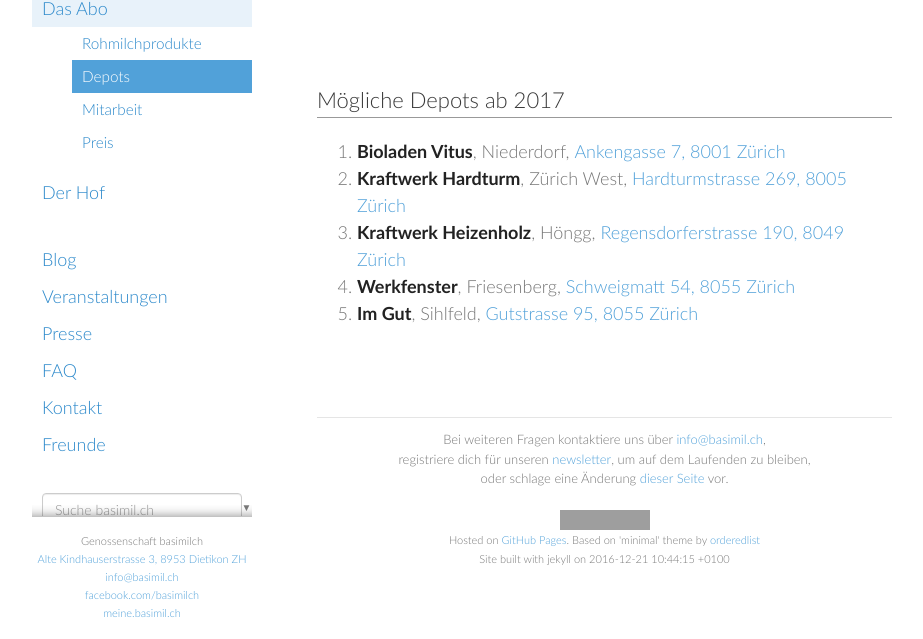
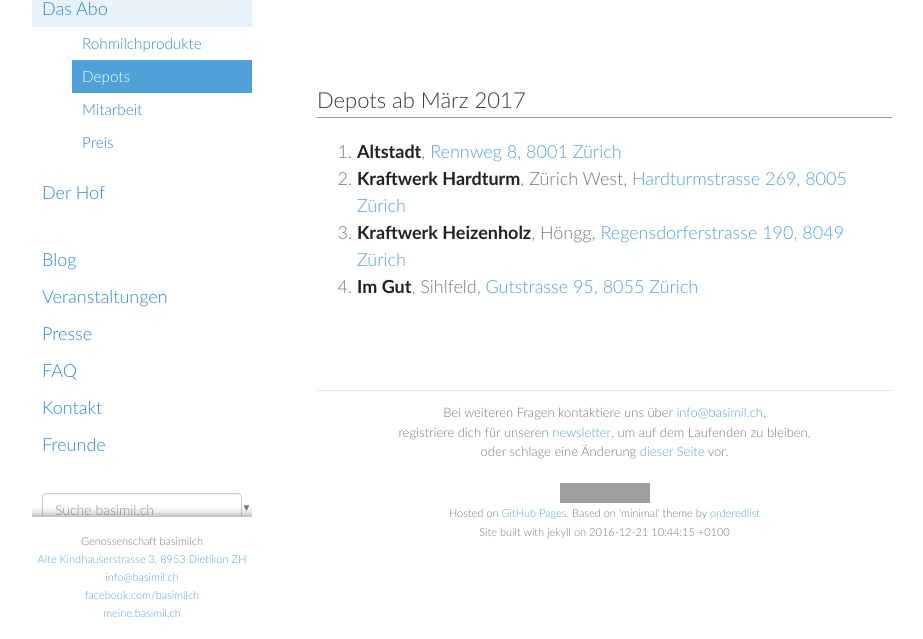
Before and after one commit to vryser/basimilch.github.io, a Jekyll site: the page built from pages/022-depots.md, in a window 1280 px wide and 900 px high, scrolled down 1031 px, cut to the strip 261-900 px from the top of the window. Shown: the whole strip, without its empty margins (178-1101 px from the left). Built offline with Jekyll 4.4.1, drawn with Linux system fonts in a browser that asks for light colours; grey boxes are pictures that could not be loaded.

Commit message:
Update 022-depots.md

```diff
--- a/pages/022-depots.md
+++ b/pages/022-depots.md
@@ -25,10 +25,9 @@ Standortvorschläge in der Stadt Zürich und Umgebung Dietikon.
 {% include depots_map.html %}
 
 
-## Mögliche Depots ab 2017
+## Depots ab März 2017
 
-1. **Bioladen Vitus**, Niederdorf, [Ankengasse 7, 8001 Zürich](https://www.google.ch/maps/place/Ankengasse+7,+8001+Zürich)
+1. **Altstadt**, [Rennweg 8, 8001 Zürich](https://www.google.ch/maps/place/Rennweg+8,+8001+Zürich)
 1. **Kraftwerk Hardturm**, Zürich West, [Hardturmstrasse 269, 8005 Zürich](https://www.google.ch/maps/place/Hardturmstrasse+269,+8005+Zürich)
 1. **Kraftwerk Heizenholz**, Höngg, [Regensdorferstrasse 190, 8049 Zürich](https://www.google.ch/maps/place/Regensdorferstrasse+190,+8049+Zürich)
-1. **Werkfenster**, Friesenberg, [Schweigmatt 54, 8055 Zürich](https://www.google.ch/maps/place/Schweigmatt+54+8055+Zürich)
 1. **Im Gut**, Sihlfeld, [Gutstrasse 95, 8055 Zürich](https://www.google.ch/maps/place/Gutstrasse+95+8055+Zürich)
```
